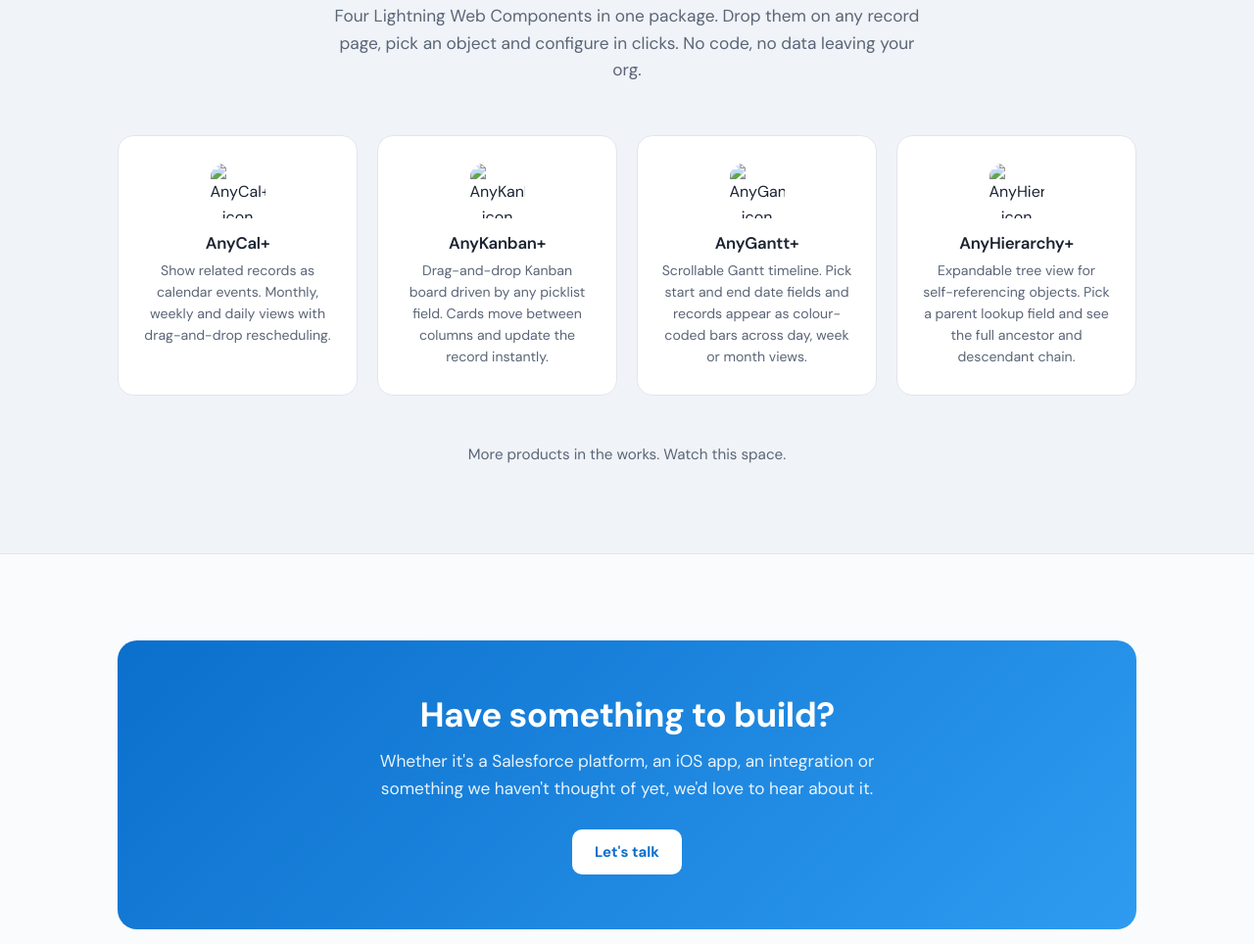
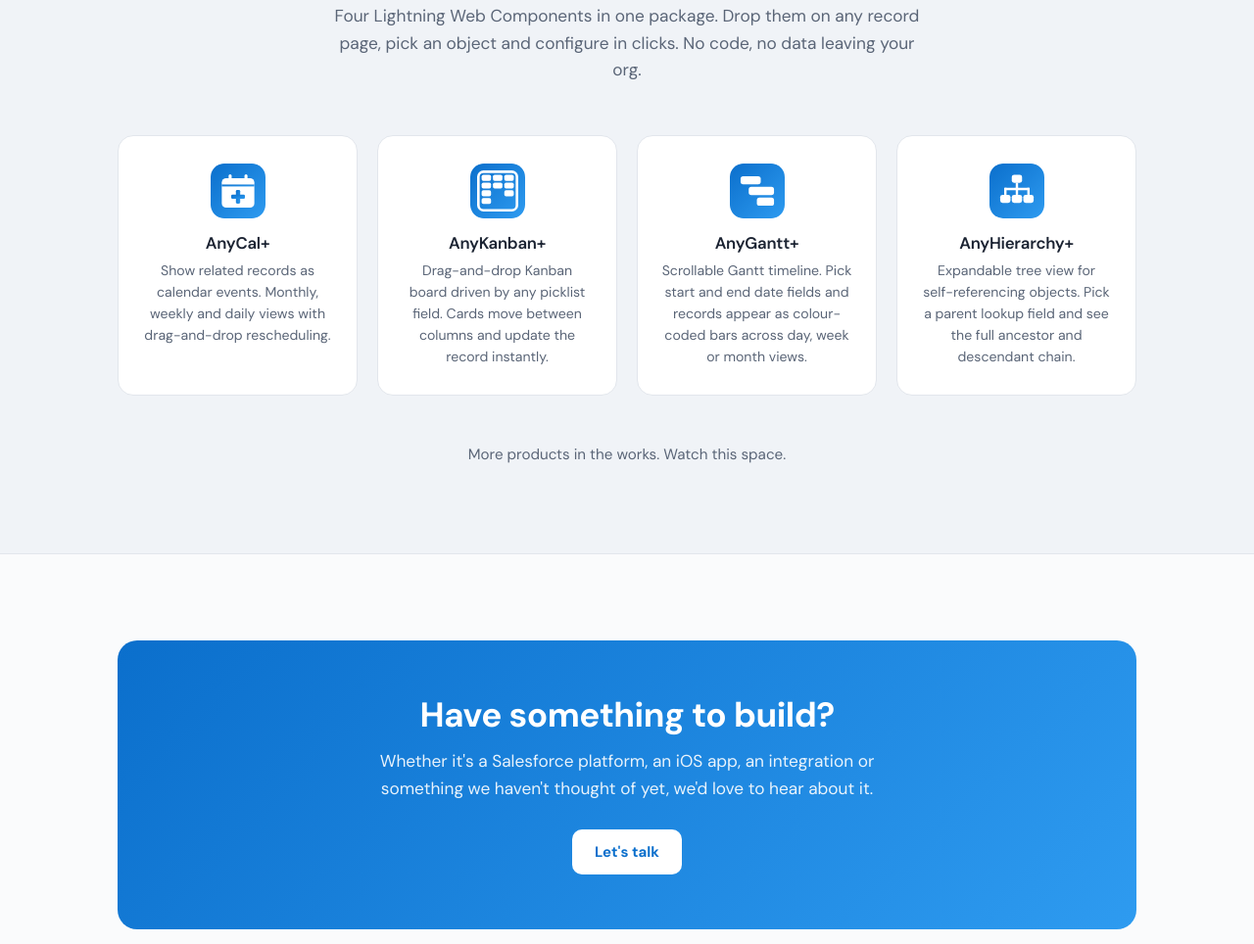
Before and after one commit to yanandroo-code/solutionanything-site, a plain HTML site: page index.html in a window 1280 px wide. Shown: the part 1829-2793 px from the top of the page at 98% size. Drawn offline with Linux system fonts and the light colour scheme; the site is published under a folder, as on GitHub Pages, so addresses that start at the root find nothing.

Commit message:
Fix icon paths: use relative instead of absolute paths
Co-Authored-By: Claude Opus 4.6 <noreply@anthropic.com>

```diff
--- a/index.html
+++ b/index.html
@@ -262,28 +262,28 @@ footer a:hover { color: var(--accent); }
     <div class="apps-grid">
       <a class="app-card" href="/anycal/">
         <div class="app-icon-lg">
-          <img src="/anycal/brand/icon.svg" alt="AnyCal+ icon" width="56" height="56">
+          <img src="anycal/brand/icon.svg" alt="AnyCal+ icon" width="56" height="56">
         </div>
         <h3>AnyCal+</h3>
         <p>Show related records as calendar events. Monthly, weekly and daily views with drag-and-drop rescheduling.</p>
       </a>
       <a class="app-card" href="/anykanban/">
         <div class="app-icon-lg">
-          <img src="/anykanban/brand/icon.svg" alt="AnyKanban+ icon" width="56" height="56">
+          <img src="anykanban/brand/icon.svg" alt="AnyKanban+ icon" width="56" height="56">
         </div>
         <h3>AnyKanban+</h3>
         <p>Drag-and-drop Kanban board driven by any picklist field. Cards move between columns and update the record instantly.</p>
       </a>
       <a class="app-card" href="/anygantt/">
         <div class="app-icon-lg">
-          <img src="/anygantt/brand/icon.svg" alt="AnyGantt+ icon" width="56" height="56">
+          <img src="anygantt/brand/icon.svg" alt="AnyGantt+ icon" width="56" height="56">
         </div>
         <h3>AnyGantt+</h3>
         <p>Scrollable Gantt timeline. Pick start and end date fields and records appear as colour-coded bars across day, week or month views.</p>
       </a>
       <a class="app-card" href="/anyhierarchy/">
         <div class="app-icon-lg">
-          <img src="/anyhierarchy/brand/icon.svg" alt="AnyHierarchy+ icon" width="56" height="56">
+          <img src="anyhierarchy/brand/icon.svg" alt="AnyHierarchy+ icon" width="56" height="56">
         </div>
         <h3>AnyHierarchy+</h3>
         <p>Expandable tree view for self-referencing objects. Pick a parent lookup field and see the full ancestor and descendant chain.</p>
```
